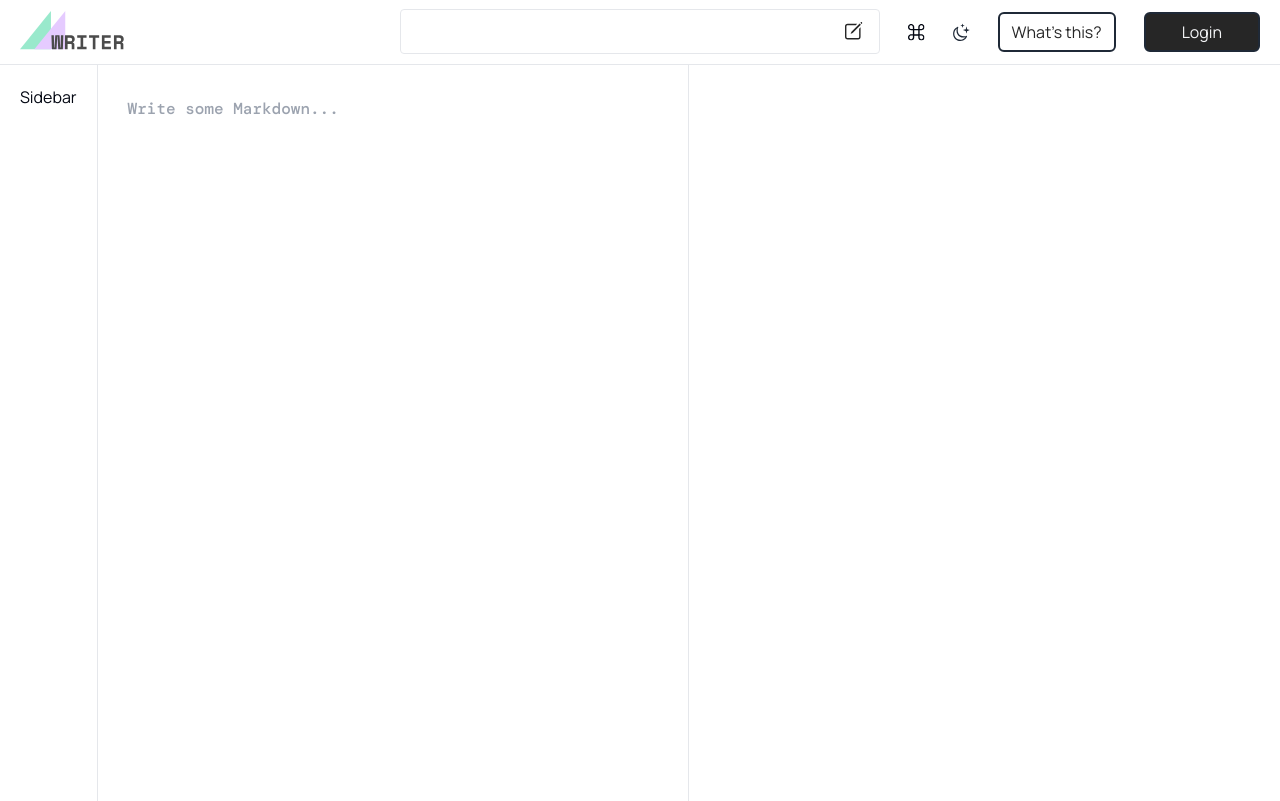
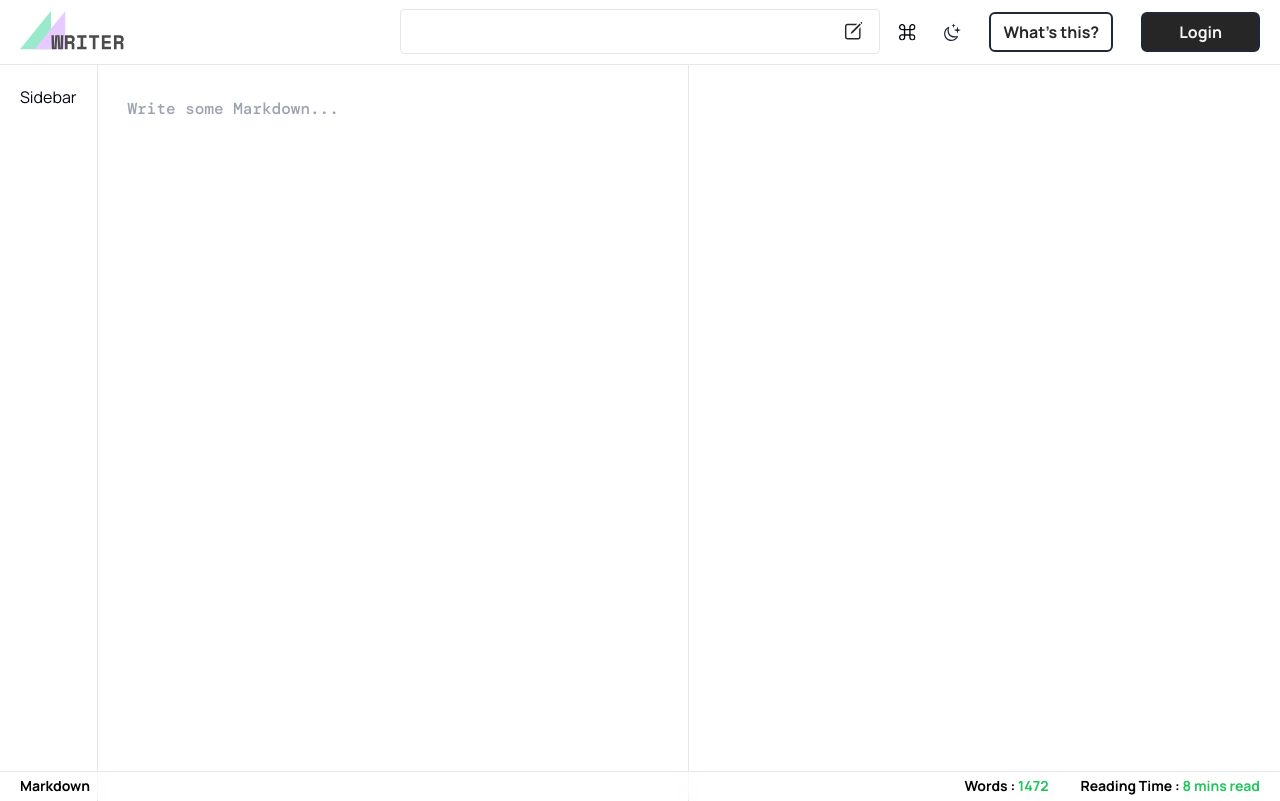
Before and after one commit to nabeelcodes/markedwriter, a React (Vite) app: page /1 in a window 1280 px wide. Built offline with nearby package versions, Linux system fonts and the light colour scheme.

Commit message:
Added lazy loading for `RenderedMarkdown` component.
- Added loader as fallback for suspense.
- Added bottom `StatusBar` feature.

```diff
--- /dev/null
+++ b/src/components/Loader.tsx
@@ -0,0 +1,25 @@
+import { cn } from "../utilities/classNameHelper";
+import cssStyles from "../styles/loaderAnimation.module.css";
+
+export const Loader = () => {
+  return (
+    <section
+      className={cn(
+        "hidden place-content-center md:grid",
+        "shrink grow basis-1/2 py-8 xl:p-10",
+        "border-l border-gray-200 dark:border-neutral-600"
+      )}>
+      <div className={cssStyles.loaderGrid}>
+        <div className="bg-neutral-800 dark:bg-white"></div>
+        <div className="bg-neutral-800 dark:bg-white"></div>
+        <div className="bg-neutral-800 dark:bg-white"></div>
+        <div className="bg-neutral-800 dark:bg-white"></div>
+        <div className="bg-neutral-800 dark:bg-white"></div>
+        <div className="bg-neutral-800 dark:bg-white"></div>
+        <div className="bg-neutral-800 dark:bg-white"></div>
+        <div className="bg-neutral-800 dark:bg-white"></div>
+        <div className="bg-neutral-800 dark:bg-white"></div>
+      </div>
+    </section>
+  );
+};
--- a/src/components/NavItemAbout.tsx
+++ b/src/components/NavItemAbout.tsx
@@ -3,9 +3,7 @@ import { forwardRef } from "react";
 export const NavItemAbout = forwardRef<HTMLLIElement>((props, forwardedRef) => {
   return (
     <li className="list-none" ref={forwardedRef} {...props}>
-      <button
-        className="w-full rounded-md border-2 border-gray-800 px-4 py-1.5 text-neutral-800 dark:border-gray-300 dark:text-gray-300 md:px-3"
-        aria-label="Website information Button">
+      <button className="w-full rounded-md border-2 border-gray-800 px-4 py-1.5 font-bold text-neutral-800 dark:border-gray-300 dark:text-gray-300 md:px-3">
         What's this?
       </button>
     </li>
--- a/src/components/NavItemLogin.tsx
+++ b/src/components/NavItemLogin.tsx
@@ -4,7 +4,7 @@ export const NavItemLogin = forwardRef<HTMLLIElement>((props, forwardedRef) => {
   return (
     <li className="list-none" ref={forwardedRef} {...props}>
       <button
-        className="w-full rounded-md border-2 border-gray-800 bg-neutral-800 py-1.5 text-gray-100 dark:border-gray-300 dark:bg-gray-300 dark:text-neutral-800 md:px-9"
+        className="w-full rounded-md border-2 border-gray-800 bg-neutral-800 py-1.5 font-bold text-gray-100 dark:border-gray-300 dark:bg-gray-300 dark:text-neutral-800 md:px-9"
         aria-label="Website Login Button">
         Login
       </button>
--- a/src/components/RenderedMarkdown.tsx
+++ b/src/components/RenderedMarkdown.tsx
@@ -7,7 +7,7 @@ type renderedMarkdownProps = {
   pageId: string | undefined;
 };
 
-export const RenderedMarkdown = ({ pageId }: renderedMarkdownProps) => {
+const RenderedMarkdown = ({ pageId }: renderedMarkdownProps) => {
   const stateVar = true; // Get this from ASIDE remark-GFM
 
   const [appData] = useAtom(appDataAtom);
@@ -42,3 +42,5 @@ export const RenderedMarkdown = ({ pageId }: renderedMarkdownProps) => {
     </section>
   );
 };
+
+export default RenderedMarkdown;
--- /dev/null
+++ b/src/components/StatusBar.tsx
@@ -0,0 +1,27 @@
+import { cn } from "../utilities/classNameHelper";
+
+export const StatusBar = () => {
+  return (
+    <section
+      className={cn(
+        "md:frosted-glass-bg",
+        "fixed bottom-0",
+        "px-5 py-1",
+        "w-full bg-white dark:bg-neutral-800",
+        "text-sm text-black dark:text-gray-300",
+        "border-t dark:border-neutral-600",
+        "flex items-center justify-between"
+      )}>
+      <span className="font-bold">Markdown</span>
+
+      <div className="flex items-center justify-between gap-8 font-bold">
+        <article>
+          Words : <span className="text-green-500">1472</span>
+        </article>
+        <article className="hidden md:block">
+          Reading Time : <span className="text-green-500">8 mins read</span>
+        </article>
+      </div>
+    </section>
+  );
+};
--- a/src/pages/MarkdownEditor.tsx
+++ b/src/pages/MarkdownEditor.tsx
@@ -1,11 +1,16 @@
+import { lazy, Suspense } from "react";
 import { Helmet } from "react-helmet-async";
 import { useParams } from "react-router-dom";
 import { PageTitle } from "../components/PageTitle";
 import { DesktopSidebar } from "../components/DesktopSidebar";
 import { MarkdownInput } from "../components/MarkdownInput";
-import { RenderedMarkdown } from "../components/RenderedMarkdown";
+import { StatusBar } from "../components/StatusBar";
+import { Loader } from "../components/Loader";
 import { useIdValidator } from "../hooks/useIdValidator";
 import { cn } from "../utilities/classNameHelper";
+
+/* Attempt to reduce un-used JS for Landing page */
+const RenderedMarkdown = lazy(() => import("../components/RenderedMarkdown"));
 
 export const MarkdownEditor = () => {
   const { id } = useParams();
@@ -36,8 +41,12 @@ export const MarkdownEditor = () => {
           aria-label="wrapper for input box">
           <MarkdownInput pageId={id} />
 
-          <RenderedMarkdown pageId={id} />
+          <Suspense fallback={<Loader />}>
+            <RenderedMarkdown pageId={id} />
+          </Suspense>
         </section>
+
+        <StatusBar />
       </div>
     </>
   );
--- /dev/null
+++ b/src/styles/loaderAnimation.module.css
@@ -0,0 +1,78 @@
+.loaderGrid {
+  display: inline-block;
+  position: relative;
+  width: 80px;
+  height: 80px;
+}
+
+.loaderGrid div {
+  position: absolute;
+  width: 16px;
+  height: 16px;
+  border-radius: 50%;
+  animation: loaderGrid 1.2s linear infinite;
+}
+
+.loaderGrid div:nth-child(1) {
+  top: 8px;
+  left: 8px;
+  animation-delay: 0s;
+}
+
+.loaderGrid div:nth-child(2) {
+  top: 8px;
+  left: 32px;
+  animation-delay: -0.4s;
+}
+
+.loaderGrid div:nth-child(3) {
+  top: 8px;
+  left: 56px;
+  animation-delay: -0.8s;
+}
+
+.loaderGrid div:nth-child(4) {
+  top: 32px;
+  left: 8px;
+  animation-delay: -0.4s;
+}
+
+.loaderGrid div:nth-child(5) {
+  top: 32px;
+  left: 32px;
+  animation-delay: -0.8s;
+}
+
+.loaderGrid div:nth-child(6) {
+  top: 32px;
+  left: 56px;
+  animation-delay: -1.2s;
+}
+
+.loaderGrid div:nth-child(7) {
+  top: 56px;
+  left: 8px;
+  animation-delay: -0.8s;
+}
+
+.loaderGrid div:nth-child(8) {
+  top: 56px;
+  left: 32px;
+  animation-delay: -1.2s;
+}
+
+.loaderGrid div:nth-child(9) {
+  top: 56px;
+  left: 56px;
+  animation-delay: -1.6s;
+}
+
+@keyframes loaderGrid {
+  0%,
+  100% {
+    opacity: 1;
+  }
+  50% {
+    opacity: 0.5;
+  }
+}
```
